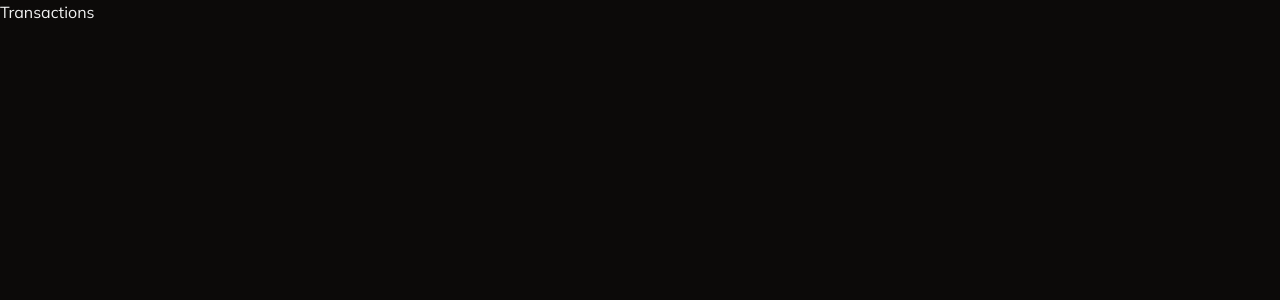
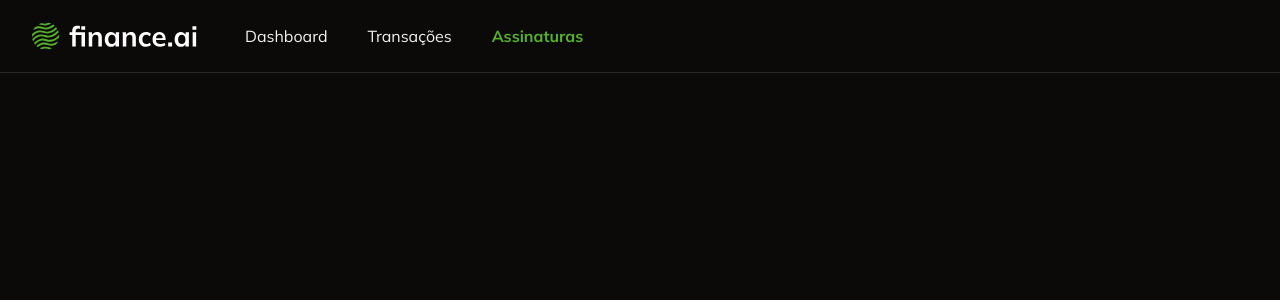
Before and after one commit to mtguerson/financeAI, a Next.js app: page /subscription in a window 1280 px wide. Shown: the top 300 px of the page. Built offline with nearby package versions, Linux system fonts and the light colour scheme.

Commit message:
feat: add navbar component

```diff
--- /dev/null
+++ b/app/_components/navbar.tsx
@@ -0,0 +1,37 @@
+"use client";
+
+import { UserButton } from "@clerk/nextjs";
+import Image from "next/image";
+import Link from "next/link";
+import { usePathname } from "next/navigation";
+
+export default function NavBar() {
+  const pathname = usePathname();
+
+  return (
+    <nav className="flex justify-between border-b border-solid px-8 py-4">
+      <div className="flex items-center gap-10">
+        <Image src="/logo.svg" width={173} height={39} alt="Finance AI" />
+        <Link
+          href="/"
+          className={`${pathname === "/" && "font-bold text-primary"}`}
+        >
+          Dashboard
+        </Link>
+        <Link
+          href="/transactions"
+          className={`${pathname === "/transactions" && "font-bold text-primary"}`}
+        >
+          Transações
+        </Link>
+        <Link
+          href="/subscription"
+          className={`${pathname === "/subscription" && "font-bold text-primary"}`}
+        >
+          Assinaturas
+        </Link>
+      </div>
+      <UserButton showName />
+    </nav>
+  );
+}
--- a/app/_components/upsert-transaction-dialog.tsx
+++ b/app/_components/upsert-transaction-dialog.tsx
@@ -41,7 +41,7 @@ import {
 } from "@prisma/client";
 import { useForm } from "react-hook-form";
 import { zodResolver } from "@hookform/resolvers/zod";
-import upsertTransaction from "../_actions/add-transaction";
+import upsertTransaction from "../_actions/upsert-transaction";
 
 interface UpsertTransactionDialogProps {
   isOpen: boolean;
--- a/app/page.tsx
+++ b/app/page.tsx
@@ -1,7 +1,6 @@
-import { UserButton } from "@clerk/nextjs";
 import { auth } from "@clerk/nextjs/server";
-import { dark } from "@clerk/themes";
 import { redirect } from "next/navigation";
+import NavBar from "./_components/navbar";
 
 export default function Home() {
   const { userId } = auth();
@@ -10,14 +9,5 @@ export default function Home() {
     redirect("/login");
   }
 
-  return (
-    <div className="flex h-full items-center justify-center">
-      <UserButton
-        showName
-        appearance={{
-          baseTheme: dark,
-        }}
-      />
-    </div>
-  );
+  return <NavBar />;
 }
--- a/app/subscription/page.tsx
+++ b/app/subscription/page.tsx
@@ -1,3 +1,5 @@
+import NavBar from "../_components/navbar";
+
 export default function SubscriptionPage() {
-  return <h1>Transactions</h1>;
+  return <NavBar />;
 }
--- a/app/transactions/page.tsx
+++ b/app/transactions/page.tsx
@@ -2,11 +2,14 @@ import { db } from "../_lib/prisma";
 import { DataTable } from "../_components/ui/data-table";
 import { transactionColumns } from "./_columns";
 import AddTransactionButton from "../_components/add-transaction-button";
+import NavBar from "../_components/navbar";
 
 export default async function TransactionsPage() {
   const transactions = await db.transaction.findMany({});
 
   return (
+    <>
+      <NavBar />
       <div className="space-y-6 p-6">
         <div className="flex w-full items-center justify-between">
           <h1 className="text-2xl font-bold">Transações</h1>
@@ -14,5 +17,6 @@ export default async function TransactionsPage() {
         </div>
         <DataTable columns={transactionColumns} data={transactions} />
       </div>
+    </>
   );
 }
```
Lines whose indentation alone changed are shown as unchanged.
